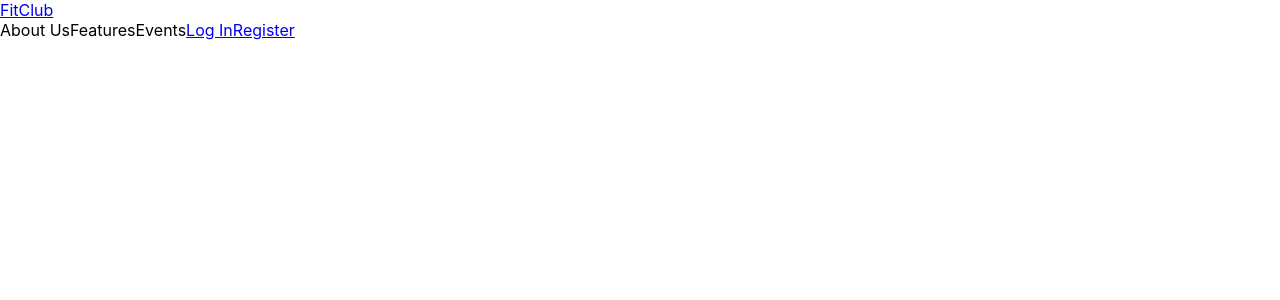
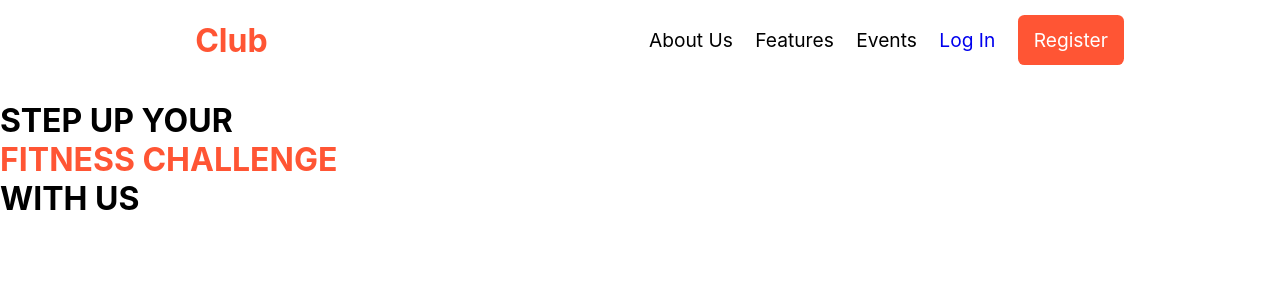
Before and after one commit to josh231101/FitnessClub, a React (Create React App) app in the folder frontend/: page / in a window 1280 px wide. Shown: the top 300 px of the page. Built offline with nearby package versions, Linux system fonts and the light colour scheme.

Commit message:
Create and style navbar

```diff
--- a/frontend/src/components/Navbar/NavbarElements.css
+++ b/frontend/src/components/Navbar/NavbarElements.css
@@ -0,0 +1,50 @@
+.navbar {
+  display: flex;
+  justify-content: space-between;
+  align-items: center;
+  max-width: 968px;
+  margin-right: auto;
+  margin-left: auto;
+  height: 80px;
+  transition: all 1s ease-in-out;
+  animation: fadeIn 1000ms;
+  position: sticky;
+  background-color: transparent;
+}
+.navbar__title {
+  font-size: 2rem;
+  color: white;
+  font-weight: 700;
+  text-decoration: none;
+}
+span {
+  color: var(--global-company-color);
+}
+
+.navbar__links a {
+  margin-left: 1.4rem;
+  text-decoration: none;
+  font-size: 1.2rem;
+  cursor: pointer;
+}
+.navbar__links a:hover {
+  color: red;
+}
+
+.navbar__links a:last-of-type {
+  margin-right: 0;
+  padding: 0.8rem 1rem;
+  background-color: var(--global-company-color);
+  border-radius: 0.4rem;
+  color: white;
+}
+
+/*Animations*/
+@keyframes fadeIn {
+  0% {
+    opacity: 0;
+  }
+  100% {
+    opacity: 1;
+  }
+}
--- a/frontend/src/components/Navbar/index.js
+++ b/frontend/src/components/Navbar/index.js
@@ -6,7 +6,9 @@ import "./NavbarElements.css";
 const Navbar = () => {
   return (
     <nav class="navbar">
-      <LinkR to="/">FitClub</LinkR>
+      <LinkR class="navbar__title" to="/">
+        Fit<span>Club</span>
+      </LinkR>
       <div class="navbar__links">
         <LinkS to="about">About Us</LinkS>
         <LinkS to="features">Features</LinkS>
--- a/frontend/src/index.css
+++ b/frontend/src/index.css
@@ -1,3 +1,8 @@
+/*GLOBAL VARIABLES*/
+:root {
+  --global-company-color: #ff5534;
+}
+
 body {
   margin: 0;
   font-family: -apple-system, BlinkMacSystemFont, "Segoe UI", "Roboto", "Oxygen",
--- a/frontend/src/pages/Home/index.js
+++ b/frontend/src/pages/Home/index.js
@@ -6,7 +6,17 @@ const Home = () => {
   return (
     <>
       <Navbar />
-      <header></header>
+      <header class="mainHeader">
+        <div class="mainHeader__wrapper">
+          <h1>
+            STEP UP YOUR
+            <br />
+            <span>FITNESS CHALLENGE</span>
+            <br />
+            WITH US
+          </h1>
+        </div>
+      </header>
     </>
   );
 };
```
